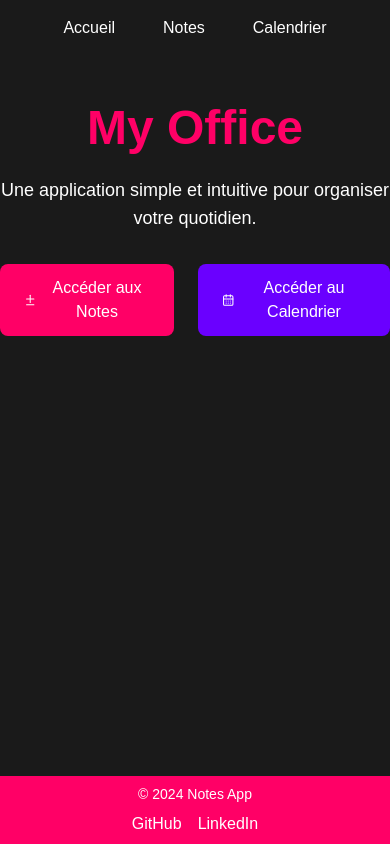
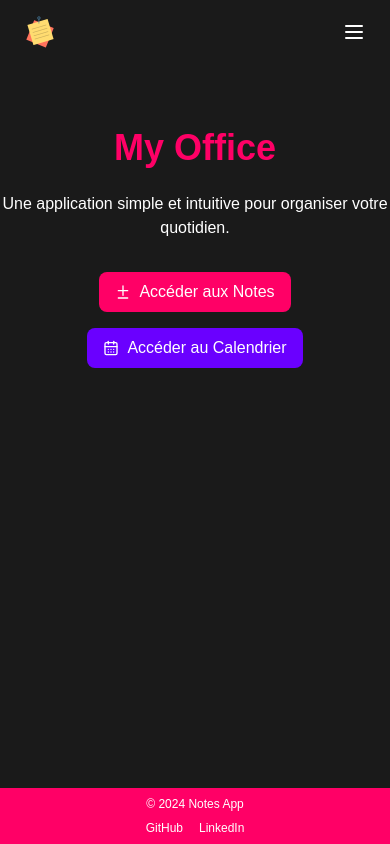
Before and after one commit to AntoineWtz/notes-app, a React (Create React App) app: page / in a window 390 px wide. Built offline with nearby package versions, Linux system fonts and the light colour scheme.

Commit message:
responsive + new feature

```diff
--- a/public/index.html
+++ b/public/index.html
@@ -9,7 +9,7 @@
   <meta name="description" content="Web site created using create-react-app" />
   <link rel="apple-touch-icon" href="%PUBLIC_URL%/logo192.png" />
   <link rel="manifest" href="%PUBLIC_URL%/manifest.json" />
-  <title>Notes App</title>
+  <title>My Office App</title>
 </head>
 
 <body>
--- a/src/components/Calendar/EventModal.tsx
+++ b/src/components/Calendar/EventModal.tsx
@@ -64,11 +64,11 @@ const EventModal: React.FC<EventModalProps> = ({ date, onClose }) => {
                         onChange={(e) => setTimeSlot(e.target.value)}
                         className="w-full p-3 mb-4 rounded-lg border border-gray-300 focus:ring focus:ring-primary"
                     />
-                    <div className="flex justify-evenly gap-4">
+                    <div className="flex flex-wrap justify-evenly gap-2 sm:gap-4">
                         <button
                             type="button"
                             onClick={onClose}
-                            className="flex items-center gap-2 bg-gray-300 text-gray-800 py-2 px-4 rounded-lg hover:bg-gray-400 transition-all"
+                            className="flex items-center gap-2 bg-gray-300 text-gray-800 py-2 px-3 sm:px-4 rounded-lg hover:bg-gray-400 transition-all text-sm sm:text-base"
                         >
                             <XCircle size={16} />
                             Annuler
@@ -77,7 +77,7 @@ const EventModal: React.FC<EventModalProps> = ({ date, onClose }) => {
                             <button
                                 type="button"
                                 onClick={handleDelete}
-                                className="flex items-center gap-2 bg-red-500 text-textLight py-2 px-4 rounded-lg hover:bg-red-600 transition-all"
+                                className="flex items-center gap-2 bg-red-500 text-textLight py-2 px-3 sm:px-4 rounded-lg hover:bg-red-600 transition-all text-sm sm:text-base"
                             >
                                 <Trash2 size={16} />
                                 Supprimer
@@ -85,7 +85,7 @@ const EventModal: React.FC<EventModalProps> = ({ date, onClose }) => {
                         )}
                         <button
                             type="submit"
-                            className="flex items-center gap-2 bg-backgroundDark text-textLight py-2 px-4 rounded-lg hover:bg-accent2 hover:text-textDark transition-all"
+                            className="flex items-center gap-2 bg-backgroundDark text-textLight py-2 px-3 sm:px-4 rounded-lg hover:bg-accent2 hover:text-textDark transition-all text-sm sm:text-base"
                         >
                             <CheckCircle size={16} />
                             {isExistingEvent ? 'Modifier' : 'Ajouter'}
--- a/src/components/Footer.tsx
+++ b/src/components/Footer.tsx
@@ -3,10 +3,10 @@ import React from 'react';
 
 const Footer: React.FC = () => {
     return (
-        <footer className="bg-primary text-textLight py-2">
+        <footer className="bg-primary text-textLight py-2 mt-2">
             <div className="max-w-7xl mx-auto px-4 sm:px-6 lg:px-8">
-                <div className="flex flex-col md:flex-row justify-between items-center">
-                    <div className="text-sm text-center md:text-left mb-2 md:mb-0">
+                <div className="flex flex-col md:flex-row justify-between items-center text-xs lg:text-sm">
+                    <div className=" text-center md:text-left mb-2 md:mb-0">
                         &copy; {new Date().getFullYear()} Notes App
                     </div>
                     <div className="flex space-x-4">
--- a/src/components/Navbar.tsx
+++ b/src/components/Navbar.tsx
@@ -1,20 +1,64 @@
-import React from 'react';
+// components/Navbar.tsx
+import React, { useState } from 'react';
 import { Link } from 'react-router-dom';
+import { Menu, X } from 'lucide-react';
+import Logo from '../assets/note-collante.png';
 
 const Navbar: React.FC = () => {
+    const [isMenuOpen, setIsMenuOpen] = useState(false);
+
+    const toggleMenu = () => {
+        setIsMenuOpen((prev) => !prev);
+    };
+
     return (
-        <nav className="bg-backgroundDark text-textLight py-4 px-6">
-            <ul className="flex justify-center gap-12">
-                <li>
-                    <Link to="/" className="hover:text-secondary transition">Accueil</Link>
-                </li>
-                <li>
-                    <Link to="/notes" className="hover:text-secondary transition">Notes</Link>
-                </li>
-                <li>
-                    <Link to="/calendar" className="hover:text-secondary transition">Calendrier</Link>
-                </li>
-            </ul>
+        <nav className="bg-backgroundDark text-textLight py-4 px-6 fixed top-0 left-0 w-full z-50">
+            <div className="container mx-auto flex justify-between items-center">
+                <Link to="/">
+                    {/* ajouter l'image asset note collante */}
+                    <img src={Logo} alt="logo" className="h-8 w-8" />
+                </Link>
+
+                <button
+                    onClick={toggleMenu}
+                    className="sm:hidden text-textLight focus:outline-none"
+                >
+                    {isMenuOpen ? <X size={24} /> : <Menu size={24} />}
+                </button>
+
+                <ul
+                    className={`flex flex-col sm:flex-row sm:gap-12 sm:items-center fixed sm:static top-16 left-0 w-full sm:w-auto bg-backgroundDark sm:bg-transparent transition-all duration-300 ${isMenuOpen ? 'block' : 'hidden sm:flex'
+                        }`}
+                >
+                    <li className="text-center sm:text-left">
+                        <Link
+                            to="/"
+                            className="block py-2 px-6 sm:px-0 sm:py-0 hover:text-secondary transition"
+                            onClick={() => setIsMenuOpen(false)}
+                        >
+                            Accueil
+                        </Link>
+                    </li>
+                    <li className="text-center sm:text-left">
+                        <Link
+                            to="/notes"
+                            className="block py-2 px-6 sm:px-0 sm:py-0 hover:text-secondary transition"
+                            onClick={() => setIsMenuOpen(false)}
+                        >
+                            Notes
+                        </Link>
+                    </li>
+                    <li className="text-center sm:text-left">
+                        <Link
+                            to="/calendar"
+                            className="block py-2 px-6 sm:px-0 sm:py-0 hover:text-secondary transition"
+                            onClick={() => setIsMenuOpen(false)}
+                        >
+                            Calendrier
+                        </Link>
+                    </li>
+                </ul>
+            </div>
         </nav>
     );
 };
--- a/src/components/Notes/NoteItem.tsx
+++ b/src/components/Notes/NoteItem.tsx
@@ -1,4 +1,3 @@
-// components/Notes/NoteItem.tsx
 import React, { useState } from 'react';
 import { useNotes } from '../../context/NoteContext';
 import { Trash2, CheckCircle } from 'lucide-react';
@@ -47,17 +46,17 @@ const NoteItem: React.FC<{ note: { id: number; title: string; content: string; d
                     <p className="text-textDark">{note.content}</p>
                 </>
             )}
-            <div className="flex justify-evenly mt-4">
+            <div className="flex flex-wrap justify-evenly mt-4 gap-2 sm:gap-4">
                 <button
                     onClick={() => deleteNote(note.id)}
-                    className="flex items-center gap-2 bg-red-500 border border-transparent border-2 text-textLight py-1 px-4 rounded-lg hover:bg-backgroundDark hover:text-textWhite hover:border-backgroundDark transition-all"
+                    className="flex items-center gap-2 bg-red-500 border border-transparent border-2 text-textLight py-1 px-3 sm:px-4 rounded-lg hover:bg-backgroundDark hover:text-textWhite hover:border-backgroundDark transition-all text-sm sm:text-base"
                 >
                     <Trash2 size={16} />
                     Supprimer
                 </button>
                 <button
                     onClick={handleEdit}
-                    className="flex items-center gap-2 bg-transparent border border-backgroundDark border-2 text-textDark py-1 px-6 rounded-lg hover:bg-accent2 hover:border-transparent hover:text-textDark transition-all"
+                    className="flex items-center gap-2 bg-transparent border border-backgroundDark border-2 text-textDark py-1 px-4 sm:px-6 rounded-lg hover:bg-accent2 hover:border-transparent hover:text-textDark transition-all text-sm sm:text-base"
                 >
                     <CheckCircle size={16} />
                     {isEditing ? 'Sauvegarder' : 'Modifier'}
--- a/src/components/Pages/CalendarPage.tsx
+++ b/src/components/Pages/CalendarPage.tsx
@@ -4,9 +4,9 @@ import CalendarComponent from '../Calendar/CalendarComponent';
 
 const CalendarPage: React.FC = () => {
     return (
-        <div>
-            <h1 className="text-4xl font-bold m-4 text-center text-primary">Calendrier</h1>
-            <p className="text-center text-textLight mb-8">
+        <div className="mt-20 mx-2">
+            <h1 className="text-3xl lg:text-4xl font-bold m-4 text-center text-primary">Calendrier</h1>
+            <p className="text-base lg:text-lg text-center text-textLight mb-8">
                 Planifiez vos rendez-vous et vos tâches importantes.
             </p>
             <CalendarComponent />
--- a/src/components/Pages/HomePage.tsx
+++ b/src/components/Pages/HomePage.tsx
@@ -1,25 +1,26 @@
+// components/Pages/HomePage.tsx
 import React from 'react';
 import { Link } from 'react-router-dom';
 import { CalendarDays, Diff } from 'lucide-react';
 
 const HomePage: React.FC = () => {
     return (
-        <div className="text-center py-12">
-            <h1 className="text-5xl font-bold text-primary mb-6">My Office</h1>
-            <p className="text-lg text-textLight mb-8">
+        <div className="text-center py-12 mt-20">
+            <h1 className="text-4xl lg:text-5xl font-bold text-primary mb-6">My Office</h1>
+            <p className="text-base lg:text-lg text-textLight mb-8">
                 Une application simple et intuitive pour organiser votre quotidien.
             </p>
-            <div className="flex justify-center gap-6">
+            <div className="flex flex-wrap justify-center gap-4 sm:gap-6">
                 <Link
                     to="/notes"
-                    className="flex items-center gap-2 bg-primary text-white py-3 px-6 rounded-lg hover:bg-accent1 transition duration-200"
+                    className="flex items-center gap-2 bg-primary text-white py-2 px-4 sm:py-3 sm:px-6 rounded-lg hover:bg-accent1 transition duration-200 text-base"
                 >
                     <Diff size={16} />
                     Accéder aux Notes
                 </Link>
                 <Link
                     to="/calendar"
-                    className="flex items-center gap-2 bg-accent1 text-white py-3 px-6 rounded-lg hover:bg-secondary hover:text-textDark transition duration-200"
+                    className="flex items-center gap-2 bg-accent1 text-white py-2 px-4 sm:py-3 sm:px-6 rounded-lg hover:bg-secondary hover:text-textDark transition duration-200 text-base"
                 >
                     <CalendarDays size={16} />
                     Accéder au Calendrier
--- a/src/components/Pages/NotesPage.tsx
+++ b/src/components/Pages/NotesPage.tsx
@@ -9,9 +9,9 @@ const NotesPage: React.FC = () => {
     const [isModalOpen, setModalOpen] = useState(false);
 
     return (
-        <div>
-            <h1 className="text-4xl font-bold m-4 text-center text-primary">Mes Notes</h1>
-            <p className="text-center text-textLight mb-8">
+        <div className="mt-20">
+            <h1 className="text-3xl lg:text-4xl font-bold m-4 text-center text-primary">Mes Notes</h1>
+            <p className="text-base lg:text-lg text-center text-textLight mb-8">
                 Ajoutez et organisez vos notes facilement.
             </p>
             <button
@@ -21,10 +21,10 @@ const NotesPage: React.FC = () => {
                 <Diff size={16} />
                 Créer une note
             </button>
-            <div className="m-4">
+            <div className="mx-2">
                 <SearchBar />
             </div>
-            <div className="m-4">
+            <div className="mx-2">
                 <NoteList />
             </div>
             {isModalOpen && <NoteModal onClose={() => setModalOpen(false)} />}
```
Also changed, not shown: src/components/Calendar/CalendarComponent.tsx (+24 -17 lines).
